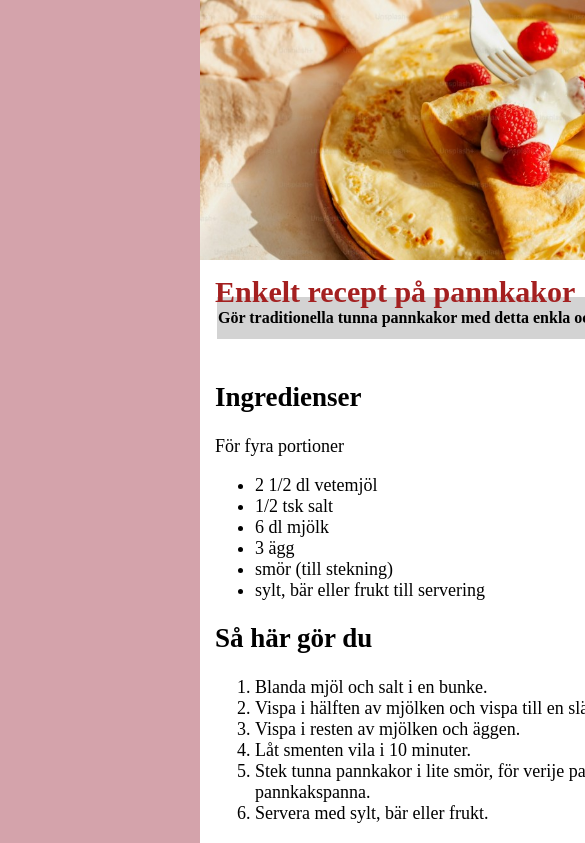
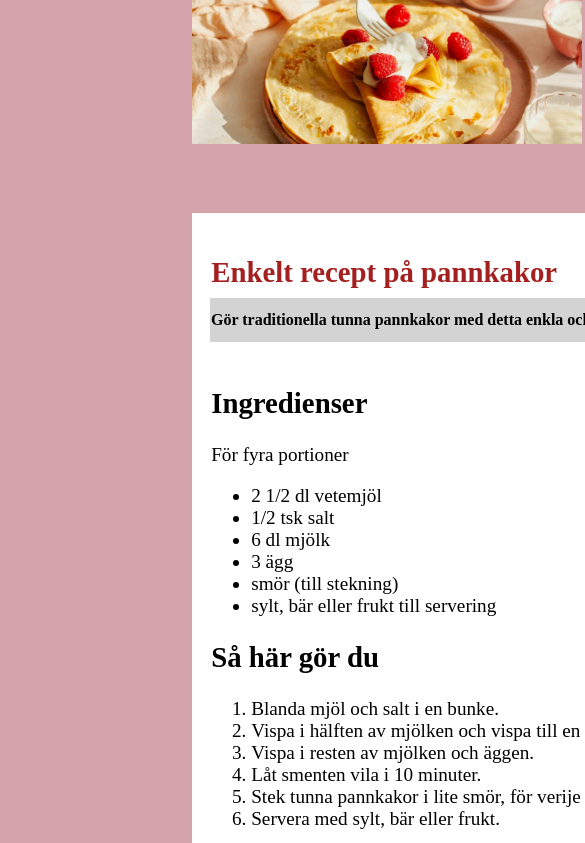
Before and after one commit to Madbom/ReceptProjekt, a plain HTML site: page index.html in a window 390 px wide. Shown: the top 843 px of the page, 585 px wide, since content can reach past the window. Drawn offline with Linux system fonts and the light colour scheme.

Commit message:
Responsive design and image gallery added to the recipe page. Adjusted image sizes and margins for better layout on different screen sizes.

```diff
--- a/styles.css
+++ b/styles.css
@@ -4,75 +4,74 @@
 body {
   background-color: rgb(212, 163, 171);
   width: 100%;
-  margin-left: 100px;
-  margin-right: 100px;
+  margin-left: 6em;
+  margin-right: 6em;
 }
 .bild-1 {
-  width: 640px;
-  height: 260px;
-  margin-top: -8px;
+  width: 100%;
+  height: 15em;
+  margin-top: -1em;
   margin-left: inherit;
   margin-right: inherit;
   box-sizing: border-box;
 }
 .bild-1 img {
   width: 100%;
-  height: 100%;
-  object-fit: fill;
+  height: auto;
 }
 .Rubrik {
   background-color: white;
-  width: 640px;
-  height: 90px;
-  margin-top: -25px;
+  width: 40em;
+  height: 6em;
+  margin-top: -1em;
   margin-left: inherit;
   margin-right: inherit;
-  padding: 15px;
+  padding: 1em;
   text-align: left;
-  font-size: 20px;
+  font-size: 1.2em;
   font: Droid Sans;
   color: rgb(164, 32, 32)
 }
 .Panel {
   background-color: white;
-  width: 640px;
-  height: 90px;
-  margin-top: -30px;
+  width: 40em;
+  height: 6em;
+  margin-top: -2em;
   margin-left: inherit;
   margin-right: inherit;
-  padding-left: 15px;
-  padding-bottom: 10px;
+  padding-left: 1em;
+  padding-bottom: 1em;
 }
 th {
-  padding-top: 12px;
-  padding-bottom: 12px;
+  padding-top: .8em;
+  padding-bottom: .8em;
   text-align: left;
   background-color: lightgrey;
-  font-size: 16px;
+  font-size: 1em;
   font: Arial;
   color: black;
 }
 .info {
   background-color: white;
-  width: 640px;
-  height: 820px;
-  margin-top: -25px;
+  width: 40em;
+  height: auto;
+  margin-top: -1.5em;
   margin-left: inherit;
   margin-right: inherit;
-  padding-left: 15px;
-  padding-bottom: 15px;
+  padding-left: 1em;
+  padding-bottom: 1em;
   text-align: left;
-  font-size: 18px;
+  font-size: 1.2em;
   font: Droid Sans;
   color:black
 }
 .punkt-lista {
-    font-size: 15px;
+    font-size: 1em;
 }
 
 .image-gallery {
   display: flex;
-  gap: 16px;
+  gap: 1em;
 }
 .image-gallery img {
   width: 47%;
@@ -80,7 +79,7 @@ th {
   object-fit: cover;
 }
 
-@media (min-width: 600px) {
+@media screen and (min-width: 40em) {
   .bild-1 {
     width: 60%;
     height: auto;
```
